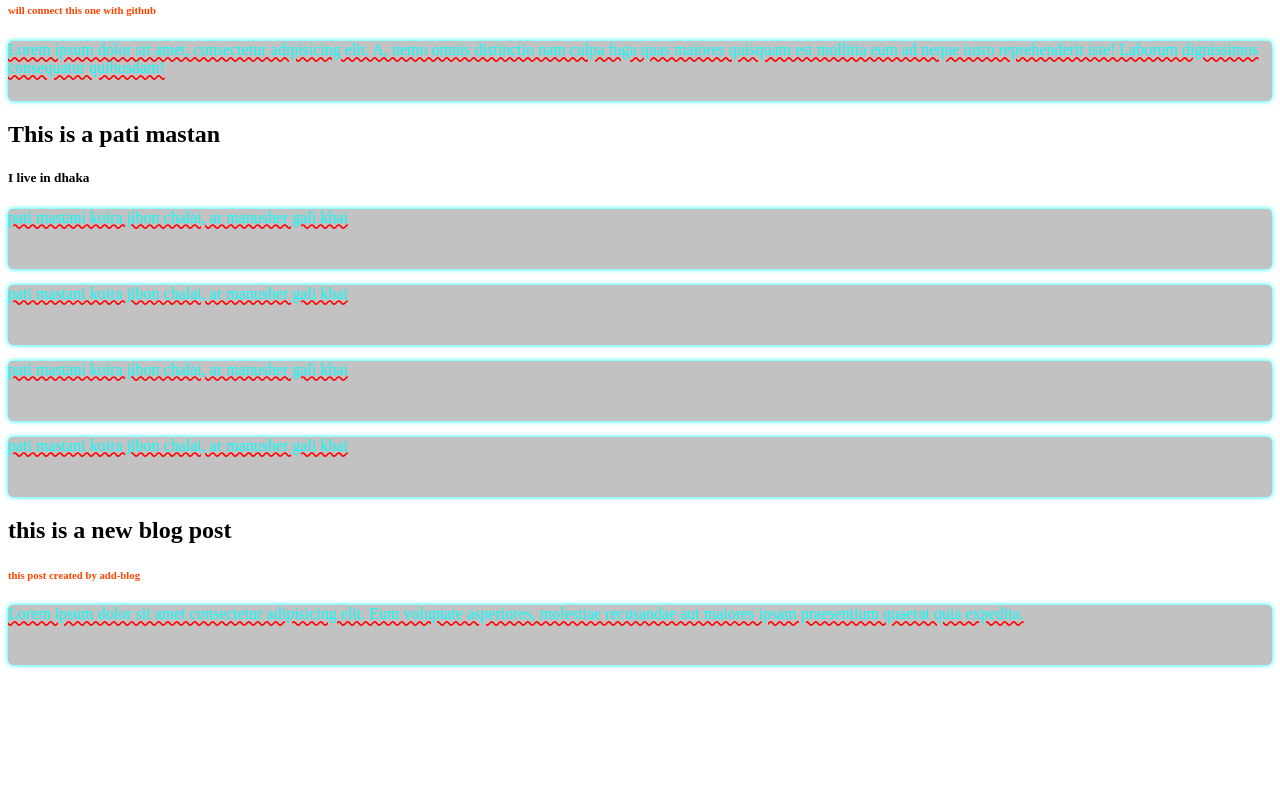
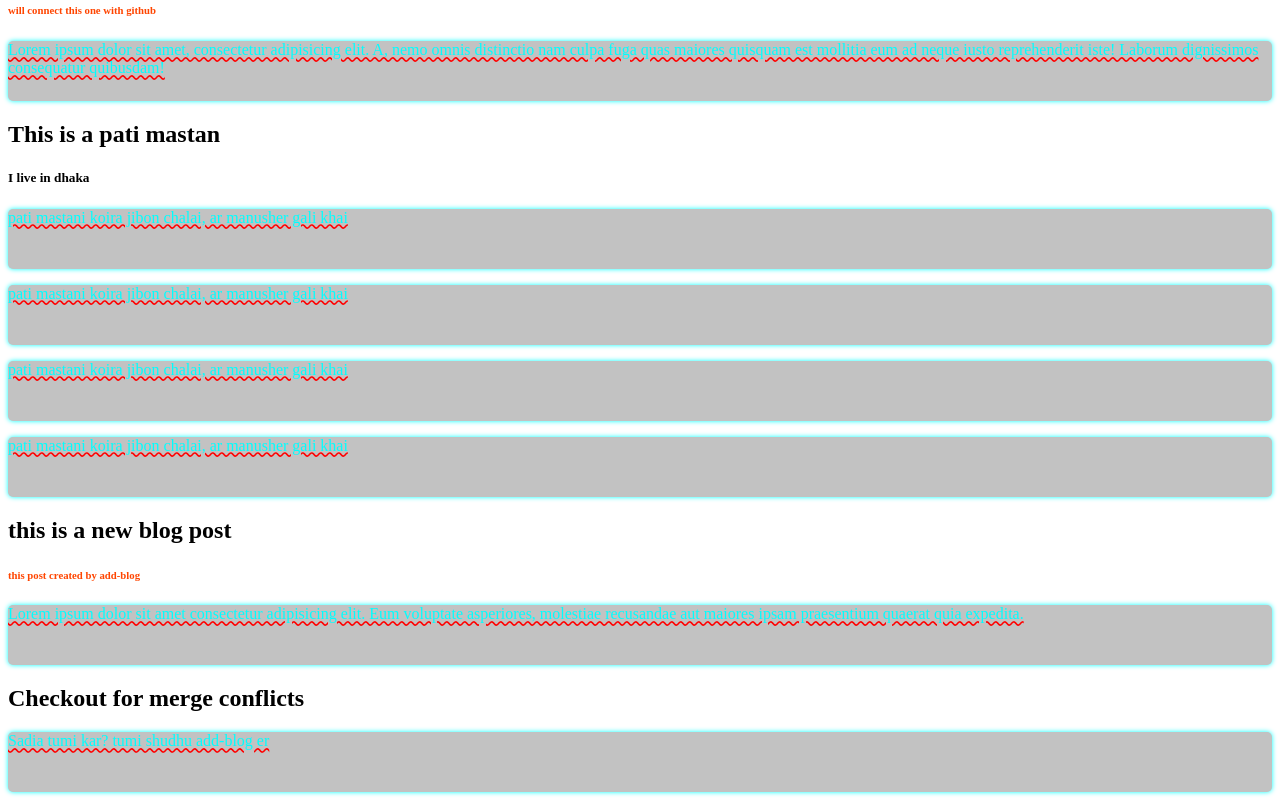
Before and after one commit to nrsabit/my-2nd-repo, a plain HTML site: page index.html in a window 1280 px wide. Shown: the part 79-887 px from the top of the page. Before the commit the page ends 800 px from the top, so only its background shows below. Drawn offline with Linux system fonts and the light colour scheme.

Commit message:
sadia added

```diff
--- a/index.html
+++ b/index.html
@@ -24,5 +24,10 @@
         <h6>this post created by add-blog</h6>
         <p>Lorem ipsum dolor sit amet consectetur adipisicing elit. Eum voluptate asperiores, molestiae recusandae aut maiores ipsam praesentium quaerat quia expedita.</p>
     </div>
+
+    <div>
+        <h2>Checkout for merge conflicts</h2>
+        <p>Sadia tumi kar? tumi shudhu add-blog er</p>
+    </div>
 </body>
 </html>
```
